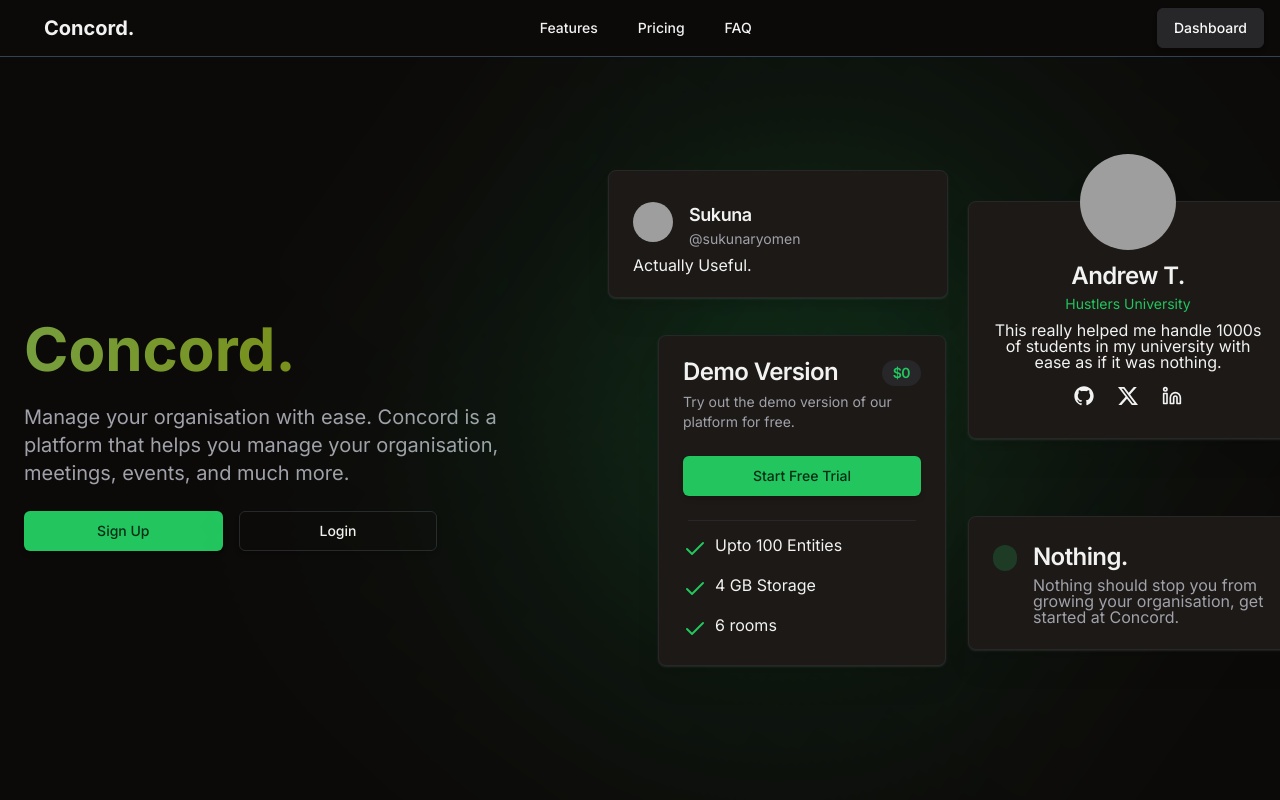
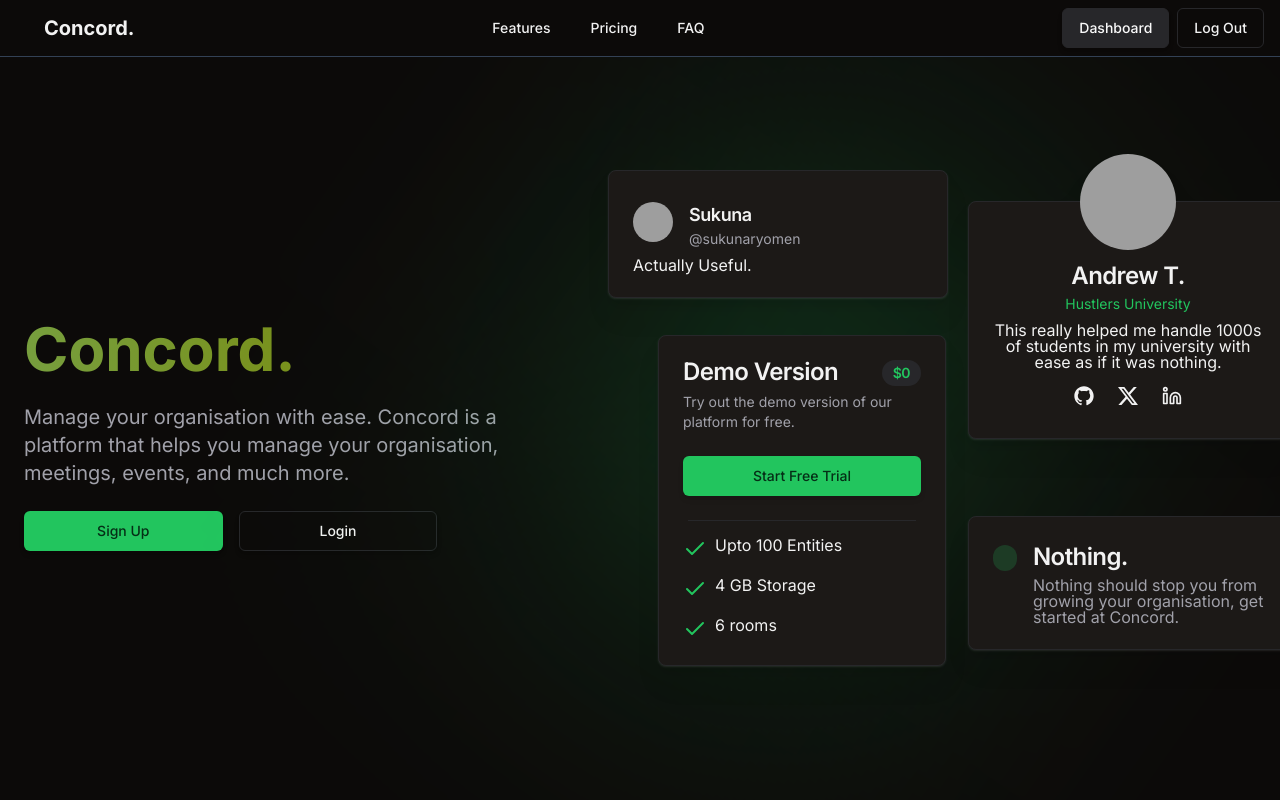
Before and after one commit to snehaltaori/Concord, a React (Create React App) app in the folder frontend/: page / in a window 1280 px wide. Shown: the top 800 px of the page. Built offline with nearby package versions, Linux system fonts and the light colour scheme; grey boxes are pictures that could not be loaded; some icons are missing.

Commit message:
Implemented Logout

```diff
--- a/frontend/src/components/LandingPage/Navbar.js
+++ b/frontend/src/components/LandingPage/Navbar.js
@@ -120,6 +120,11 @@ return (
                     >
                         Dashboard
                     </Link>
+                    <Link to = "/login"
+                        className={`border ${buttonVariants({ variant: "primary" })}`}
+                    >
+                        Log Out
+                    </Link>
 
                 </div>
             </NavigationMenuList>
```
Also changed, not shown: 1 other file (tests, documents, lock files or other folders).
